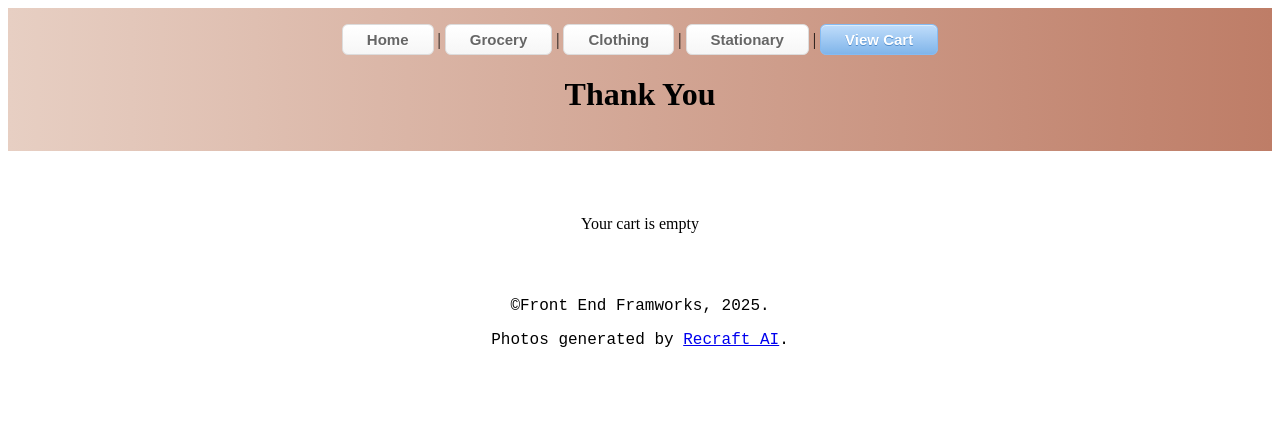
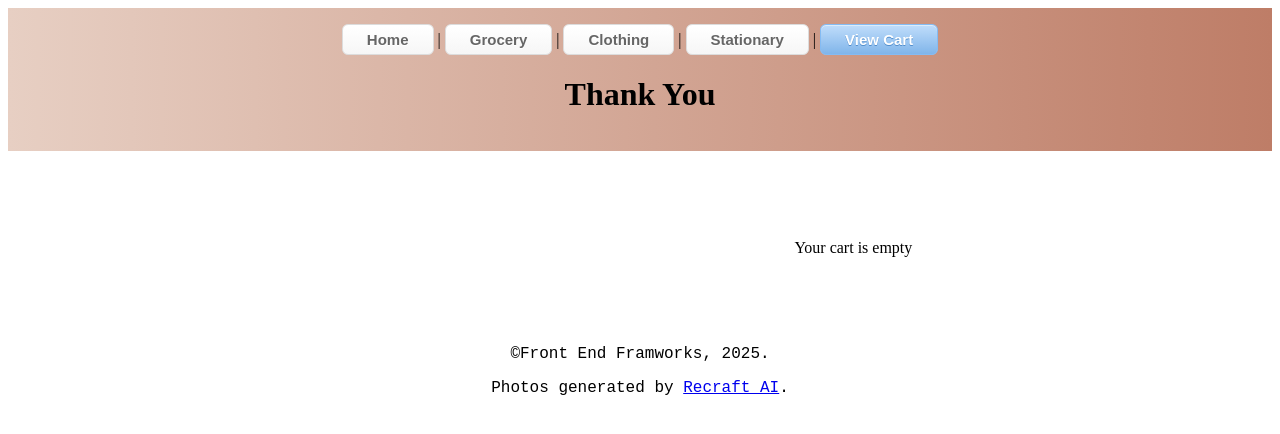
Before and after one commit to joanne-hoar/practice, an Angular app: page /order in a window 1280 px wide. Shown: the top 434 px of the page. Built offline with nearby package versions, Linux system fonts and the light colour scheme.

Commit message:
reorganize cart layout

```diff
--- a/src/app/order/order.component.html
+++ b/src/app/order/order.component.html
@@ -4,6 +4,11 @@
   Displays the order summary and a thank you message to the user.
 -->
 <app-header heading="Thank You"></app-header>
+<div class="order-flex-container" style="display: flex; gap: 32px; align-items: flex-start; justify-content: center; padding: 24px;">
+  <div style="flex: 1; max-width: 400px;">
+    <app-customer *ngIf="order.length > 0"></app-customer>
+  </div>
+  <div style="flex: 2;">
     <div class="products-grid">
       <div class="product-cell" *ngFor="let product of order">
         <app-product [details]="product.product"></app-product>
@@ -11,6 +16,7 @@
     </div>
     <div style="padding: 16px; text-align: center;">
       <p *ngIf="order.length === 0">Your cart is empty</p>
-  <p *ngIf="order.length > 0"><app-customer /></p>
+    </div>
+  </div>
 </div>
 <app-footer></app-footer>
```
Lines whose indentation alone changed are shown as unchanged.
